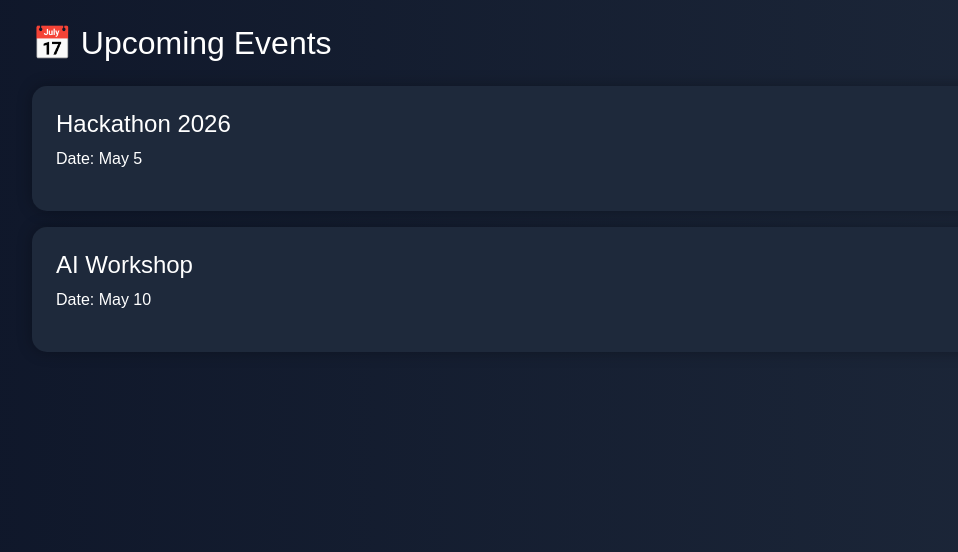
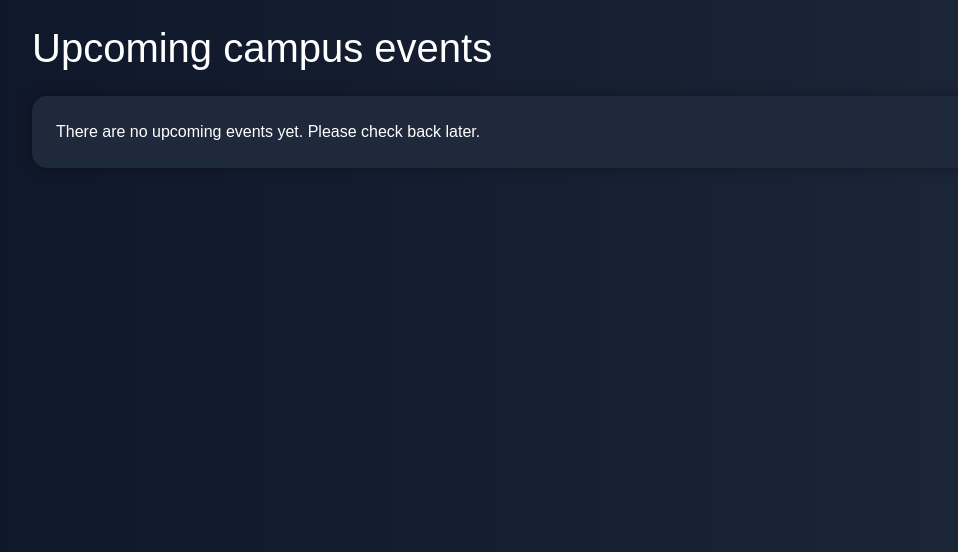
Before and after one commit to taymoorfarooq16-pixel/SmartCampusAI, a Django app: page /events/ in a window 1280 px wide. Shown: the part 56-608 px from the top of the page, without its empty margins (50-1008 px from the left). Run offline with Django 5.2, Linux system fonts and the light colour scheme; tables that the repository leaves empty hold one stand-in row (values such as "Sample post").

Commit message:
Show real upcoming campus events

```diff
--- a/smartcampus/assistant/templates/events.html
+++ b/smartcampus/assistant/templates/events.html
@@ -1,23 +1,16 @@
 {% extends 'base.html' %}
-
+{% block title %}Campus events · SmartCampusAI{% endblock %}
 {% block content %}
-
-<h2 class="mb-4">📅 Upcoming Events</h2>
-
-<div class="card p-4 mb-3">
-
-    <h4>Hackathon 2026</h4>
-
-    <p>Date: May 5</p>
-
-</div>
-
-<div class="card p-4">
-
-    <h4>AI Workshop</h4>
-
-    <p>Date: May 10</p>
-
-</div>
-
+<h1 class="mb-4">Upcoming campus events</h1>
+{% for event in events %}
+    <article class="card p-4 mb-3">
+        <h2 class="h4">{{ event.title }}</h2>
+        <p class="mb-2"><strong>{{ event.date|date:"F j, Y" }}</strong></p>
+        <p class="mb-0">{{ event.description }}</p>
+    </article>
+{% empty %}
+    <div class="card p-4">
+        <p class="mb-0">There are no upcoming events yet. Please check back later.</p>
+    </div>
+{% endfor %}
 {% endblock %}
```
